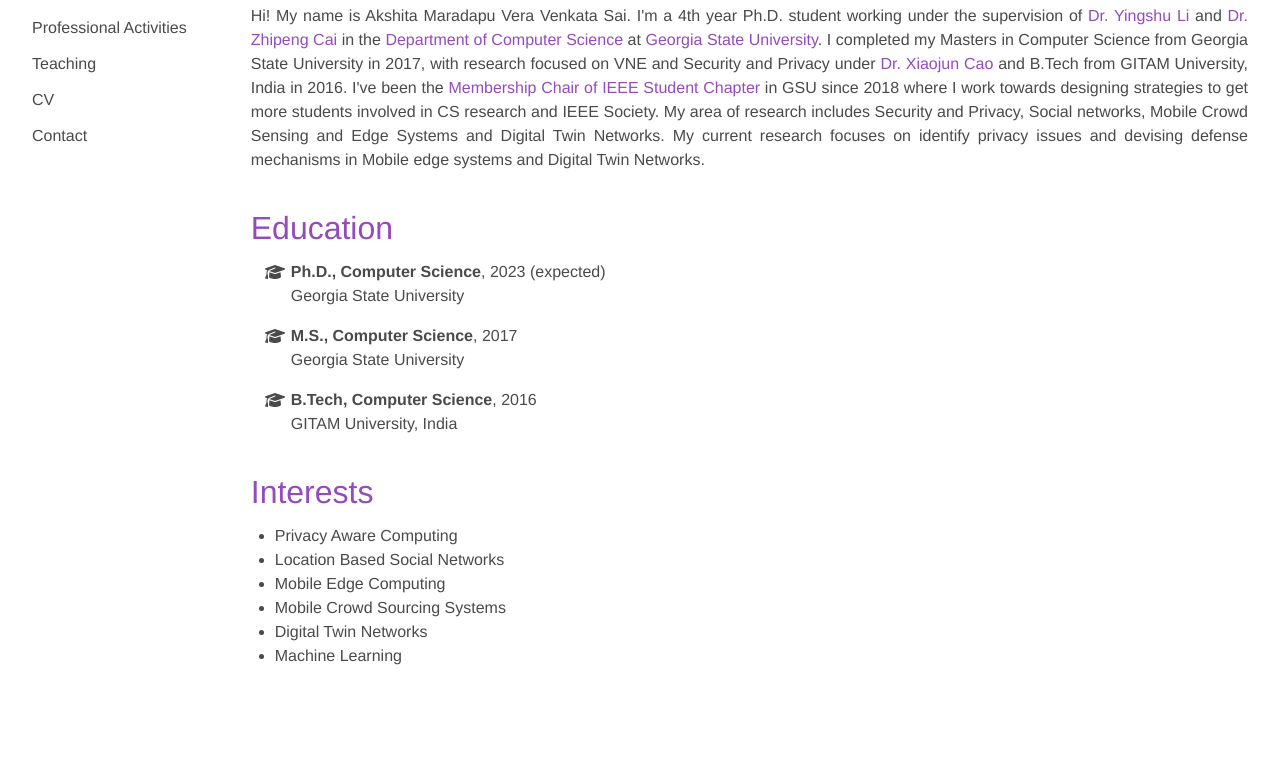
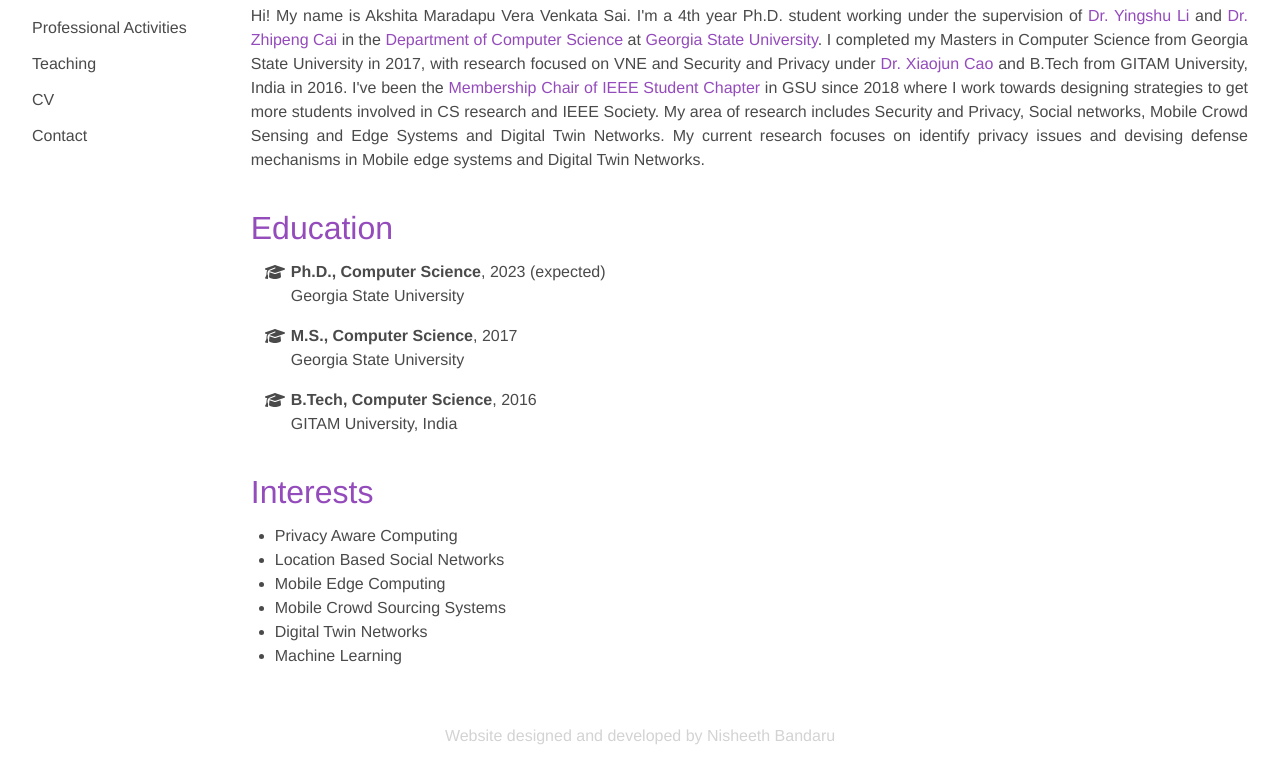
Before and after one commit to Akshitamvvs/homepage, a Next.js app: page / in a window 1280 px wide. Shown: the part 342-1120 px from the top of the page. Before the commit the page ends 1054 px from the top, so only its background shows below. Built offline with nearby package versions, Linux system fonts and the light colour scheme.

Commit message:
add footer

```diff
--- a/components/layout.js
+++ b/components/layout.js
@@ -37,6 +37,14 @@ export default function Layout({ children }) {
         </div>
         <div className="column main-content is-flexible">{children}</div>
       </div>
+      <footer>
+        <p>
+          Website designed and developed by{" "}
+          <a href="https://github.com/nisheethb/nisheethb" target="_blank">
+            Nisheeth Bandaru
+          </a>
+        </p>
+      </footer>
     </>
   );
 }
--- a/styles/globals.scss
+++ b/styles/globals.scss
@@ -18,6 +18,10 @@ $theme-color-invert: #fff;
 $link-color: #944bbb;
 // Update the sans-serif font family
 $family-sans-serif: "Helvetica", "Arial", sans-serif;
+
+.main {
+  min-height: 55vh;
+}
 
 // Header
 .header {
@@ -211,5 +215,19 @@ $menu-item-hover-color: $theme-color-invert;
   }
 }
 
+// Footer
+footer {
+  text-align: center;
+  margin: 10px 0px 30px 0px;
+
+  p,
+  a {
+    color: lightgray;
+  }
+  a:hover {
+    color: $theme-color;
+  }
+}
+
 // 4. Import the rest of Bulma
 @import "../node_modules/bulma/bulma";
```
